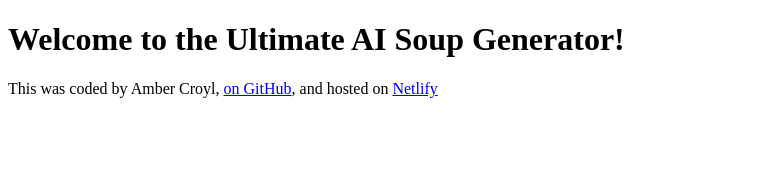
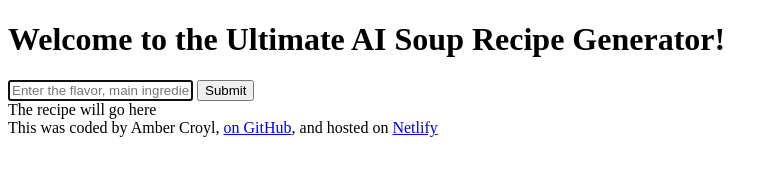
Before and after one commit to AmberShea/soup-recipe-generator, a plain HTML site: page index.html in a window 1280 px wide. Shown: the whole page, without its empty margins (0-778 px from the left). Drawn offline with Linux system fonts and the light colour scheme.

Commit message:
added basic HTML structure

```diff
--- a/index.html
+++ b/index.html
@@ -7,7 +7,18 @@
     <link rel="stylesheet" href="src/style.css"/>
 </head>
 <body>
-   <h1>Welcome to the Ultimate AI Soup Generator!</h1>
+   <h1>Welcome to the Ultimate AI Soup Recipe Generator!</h1>
+   <form>
+<input type="text"
+placeholder="Enter the flavor, main ingredient, or from what region you want for a soup recipe"
+autofocus
+required/>
+
+<input type="submit"/>
+<div>
+    The recipe will go here
+</div>
+</form>
    <footer>This was coded by Amber Croyl, <a href="https://github.com/AmberShea" target="_blank"> on GitHub</a>,
     and hosted on <a href="https://ultimate-soup-recipe-generator.netlify.app/" target="_blank">Netlify</a></footer>
    <script src="src/index.js"></script>
```
